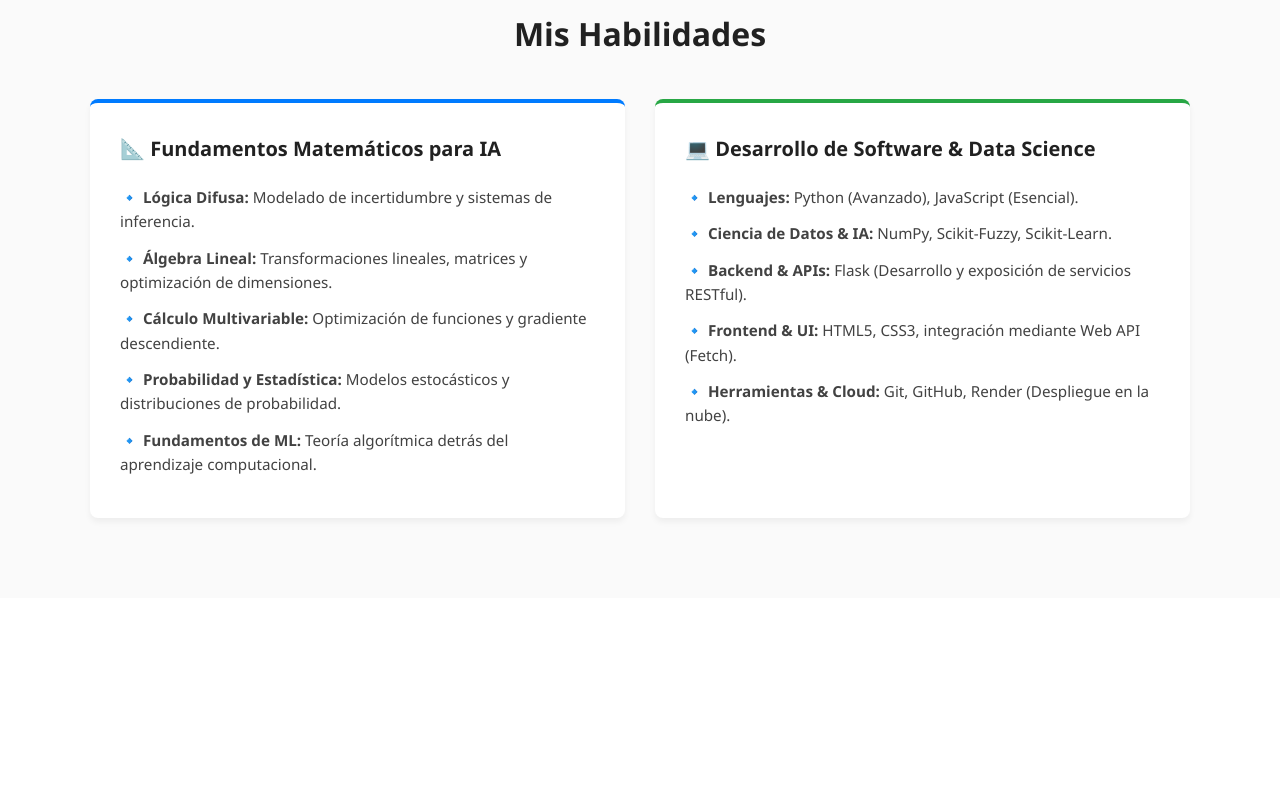
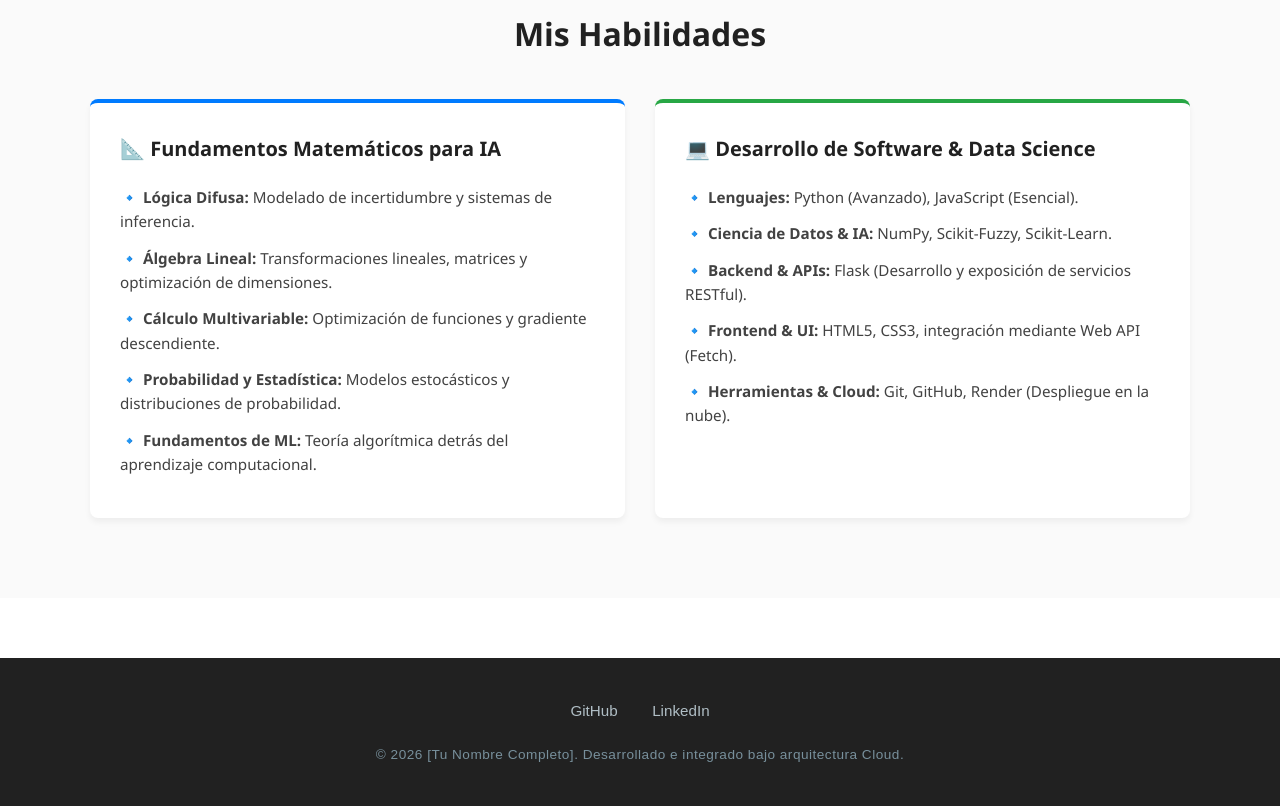
Before and after one commit to YoferML/portafolio, a plain HTML site: page index.html in a window 1280 px wide. Shown: the part 1308-2114 px from the top of the page. Before the commit the page ends 1906 px from the top, so only its background shows below. Drawn offline with Linux system fonts and the light colour scheme.

Commit message:
Update index.html

```diff
--- a/index.html
+++ b/index.html
@@ -299,7 +299,7 @@
                     <span>Cloud Deployment</span>
                 </div>
                 <div class="card-buttons">
-                    <a href="https://onrender.com" target="_blank" class="btn-app">🌐 Probar App</a>
+                    <a href="https://clasificador-vidrio.onrender.com/" target="_blank" class="btn-app">🌐 Probar App</a>
                     <a href="[LINK_A_TU_REPOSITORIO_DE_GITHUB]" target="_blank" class="btn-code">💻 Ver Código</a>
                 </div>
             </div>
@@ -340,3 +340,13 @@
 
         </div>
     </section>
+    <!-- Pie de Página (Corregido y con Estilos Incluidos) -->
+    <footer style="background-color: #212121; color: #ffffff; text-align: center; padding: 40px 20px; font-family: sans-serif; margin-top: 60px;">
+        <div style="margin-bottom: 20px;">
+            <a href="[LINK_A_TU_REPOSITORIO_DE_GITHUB]" target="_blank" style="color: #b0bec5; text-decoration: none; margin: 0 15px; font-size: 0.95rem; font-weight: 500; transition: color 0.2s;">GitHub</a>
+            <a href="[LINK_A_TU_LINKEDIN]" target="_blank" style="color: #b0bec5; text-decoration: none; margin: 0 15px; font-size: 0.95rem; font-weight: 500; transition: color 0.2s;">LinkedIn</a>
+        </div>
+        <p style="font-size: 0.85rem; color: #78909c; letter-spacing: 0.5px;">
+            &copy; 2026 [Tu Nombre Completo]. Desarrollado e integrado bajo arquitectura Cloud.
+        </p>
+    </footer>
```
